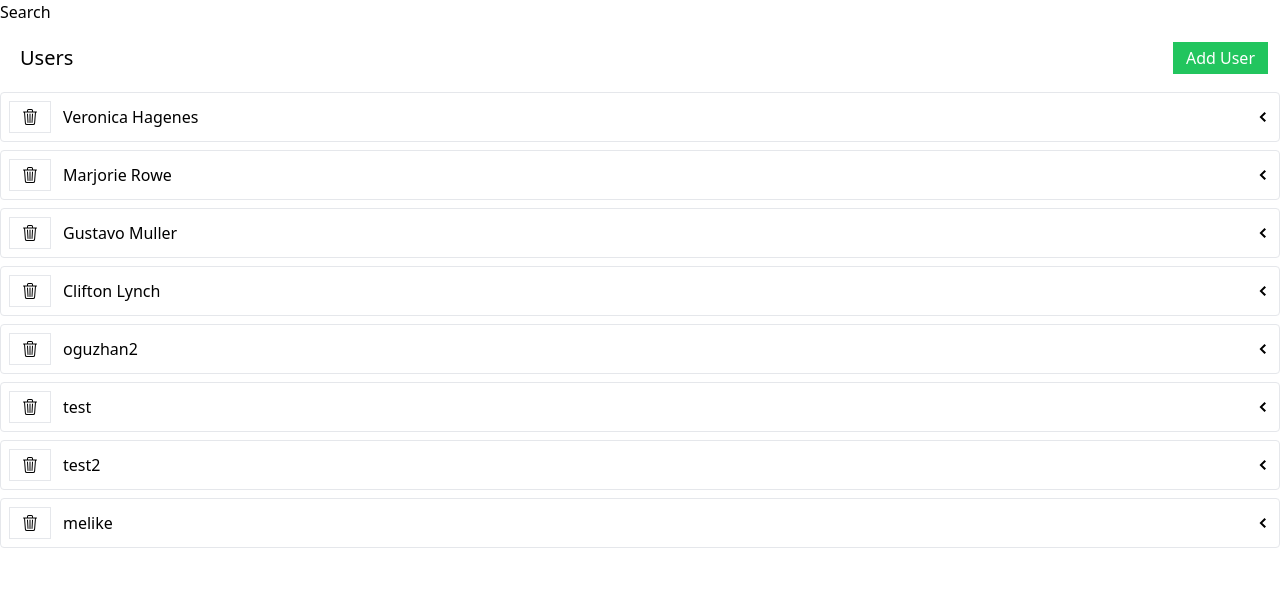
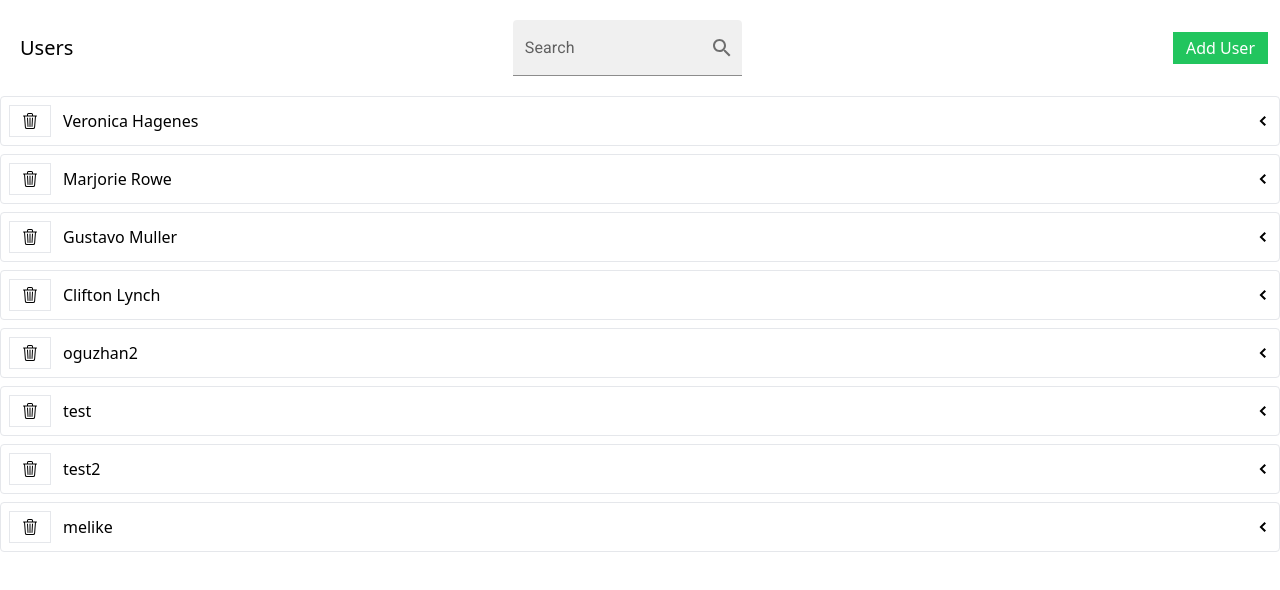
Before and after one commit to oguzhanorh/redux-with-query, a React (Create React App) app in the folder media/: page / in a window 1280 px wide. Shown: the top 590 px of the page. Built offline with nearby package versions, Linux system fonts and the light colour scheme; data requests are answered from the project's data file.

Commit message:
improve code

```diff
--- a/media/src/components/UserSearch.js
+++ b/media/src/components/UserSearch.js
@@ -1,6 +1,12 @@
 import React from "react";
 import { useDispatch } from "react-redux";
 import { changeSearchTerm } from "../store";
+import IconButton from '@mui/material/IconButton';
+import FilledInput from '@mui/material/FilledInput';
+import InputLabel from '@mui/material/InputLabel';
+import InputAdornment from '@mui/material/InputAdornment';
+import FormControl from '@mui/material/FormControl';
+import SearchIcon from '@mui/icons-material/Search';
 
 function UserSearch({ userSearchTerm,onSearchChange }) {
   const dispatch = useDispatch();
@@ -14,12 +20,26 @@ function UserSearch({ userSearchTerm,onSearchChange }) {
   return (
     <div className="list-header">
       <div className="search field is-horizontal">
-        <label className="label">Search</label>
-        <input
-          className="input"
-          value={userSearchTerm}
-          onChange={handleSearch}
-        />
+
+
+        <FormControl sx={{ m: 1, width: '25ch', }} variant="filled">
+          <InputLabel htmlFor="filled-adornment-search">Search</InputLabel>
+          <FilledInput
+            id="filled-adornment-search"
+            onChange={handleSearch}
+            value={userSearchTerm}
+            endAdornment={
+              <InputAdornment position="end">
+                <IconButton
+                  aria-label="search"
+                  edge="end"
+                >
+                  <SearchIcon/>
+                </IconButton>
+              </InputAdornment>
+            }
+          />
+        </FormControl>
       </div>
     </div>
   );
--- a/media/src/components/UsersList.js
+++ b/media/src/components/UsersList.js
@@ -106,11 +106,11 @@ function UserList() {
 
   return (
     <div>
-   <UserSearch userSearchTerm={searchTerm} onSearchChange={handleSearchUsers} />
+
 
       <div className="flex flex-row justify-between m-3 items-center">
         <h1 className="m-2 text-xl">Users</h1>
-
+        <UserSearch userSearchTerm={searchTerm} onSearchChange={handleSearchUsers} />
           {/* <Button loading={isCreatingUser} onClick={handleUserAdd} success>
             + Add User
           </Button> */}
--- /dev/null
+++ b/media/src/components/search.css
@@ -0,0 +1,42 @@
+body {
+    font-family: Arial, sans-serif;
+    display: flex;
+    justify-content: center;
+    align-items: center;
+    min-height: 100vh;
+    margin: 0;
+    background-color: #f4f4f4;
+  }
+
+  .search-container {
+    position: relative;
+  }
+
+  .search-input {
+    padding: 10px 40px 10px 15px;
+    border: 2px solid #ccc;
+    border-radius: 25px;
+    font-size: 16px;
+    transition: width 0.3s ease;
+  }
+
+  .search-input:focus {
+    width: 300px;
+    outline: none;
+  }
+
+  .search-icon {
+    position: absolute;
+    top: 50%;
+    right: 20px;
+    transform: translateY(-50%);
+    width: 20px;
+    height: 20px;
+    background-color: #ccc;
+    clip-path: polygon(100% 0%, 0% 50%, 100% 100%);
+    transition: background-color 0.3s ease;
+  }
+
+  .search-input:focus + .search-icon {
+    background-color: #3498db;
+  }
```
